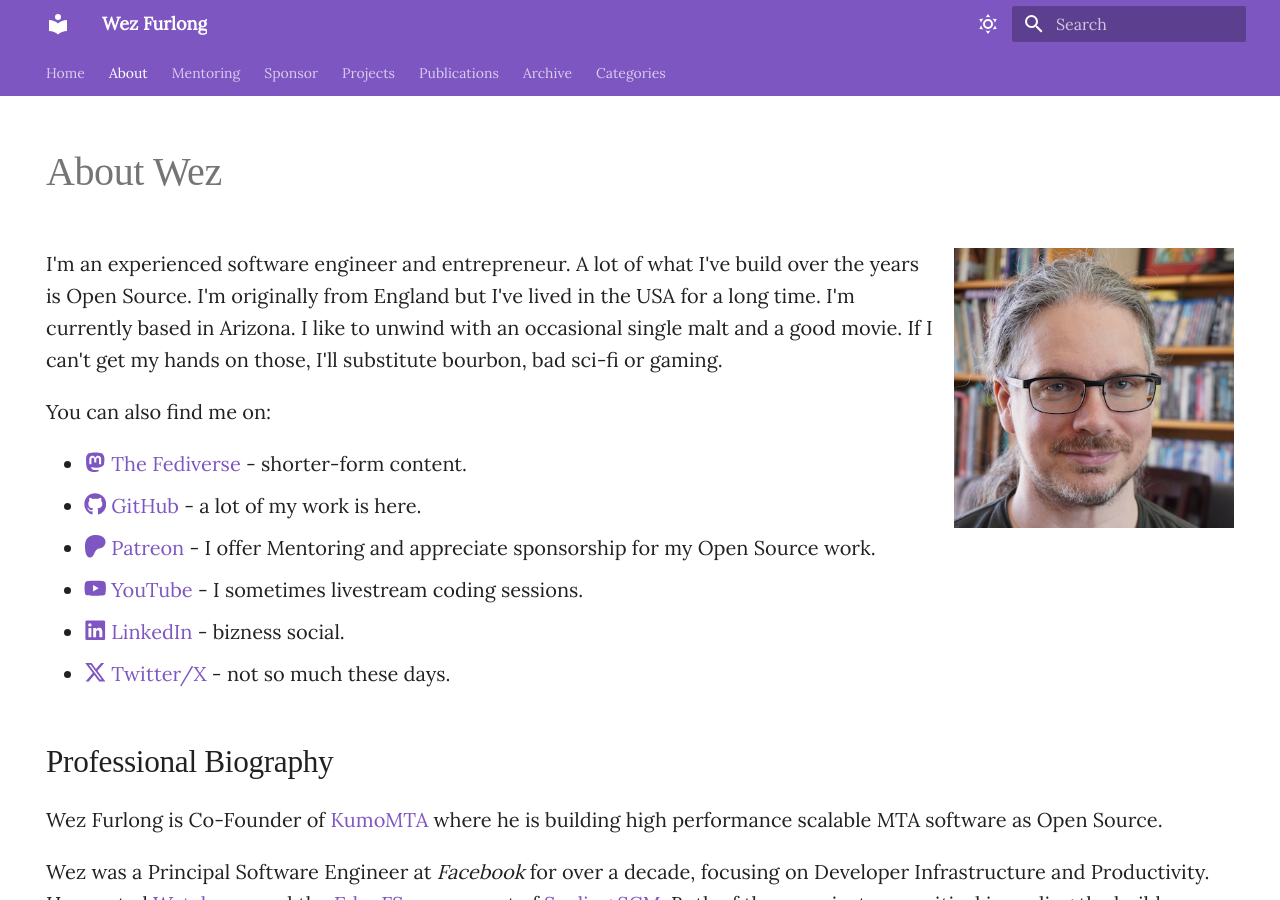
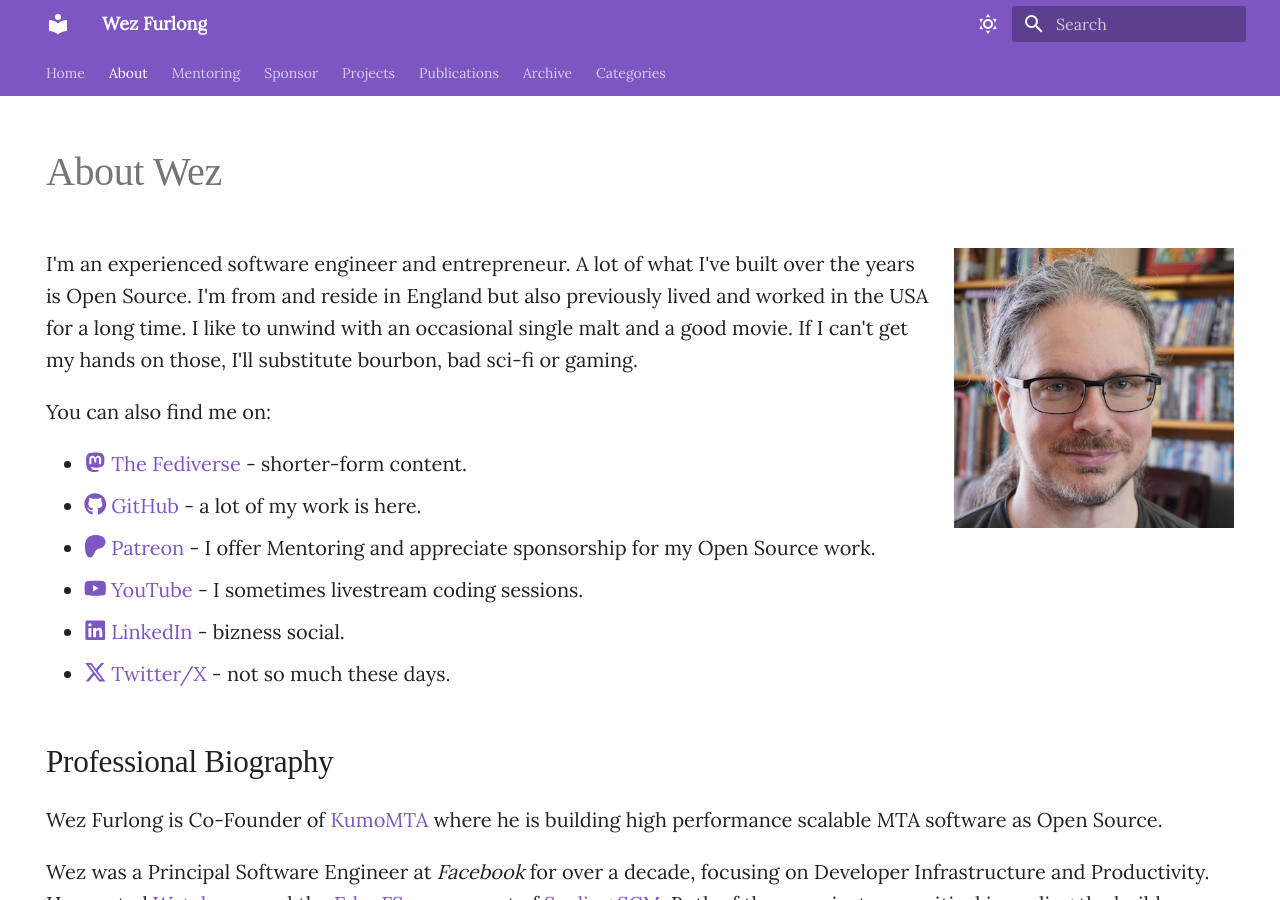
Before and after one commit to wez/wez.github.io, an MkDocs documentation site: the page built from docs/about.md, in a window 1280 px wide and 900 px high. Built offline with MkDocs 1.6.1 and Material for MkDocs 9.7.7, drawn with Linux system fonts in a browser that asks for light colours; some web fonts are replaced.

Commit message:
relocated!

```diff
--- a/docs/about.md
+++ b/docs/about.md
@@ -10,9 +10,9 @@
 
 ![Wez Furlong](images/wez-portrait-400.jpeg){ class=float-right-mug }
 
-I'm an experienced software engineer and entrepreneur. A lot of what I've build
-over the years is Open Source. I'm originally from England but I've lived in
-the USA for a long time. I'm currently based in Arizona. I like to unwind with
+I'm an experienced software engineer and entrepreneur. A lot of what I've built
+over the years is Open Source. I'm from and reside in England but also
+previously lived and worked in the USA for a long time. I like to unwind with
 an occasional single malt and a good movie. If I can't get my hands on those,
 I'll substitute bourbon, bad sci-fi or gaming.
 
```
Also changed, not shown: docs/mentoring.md (+1 -1 lines).
